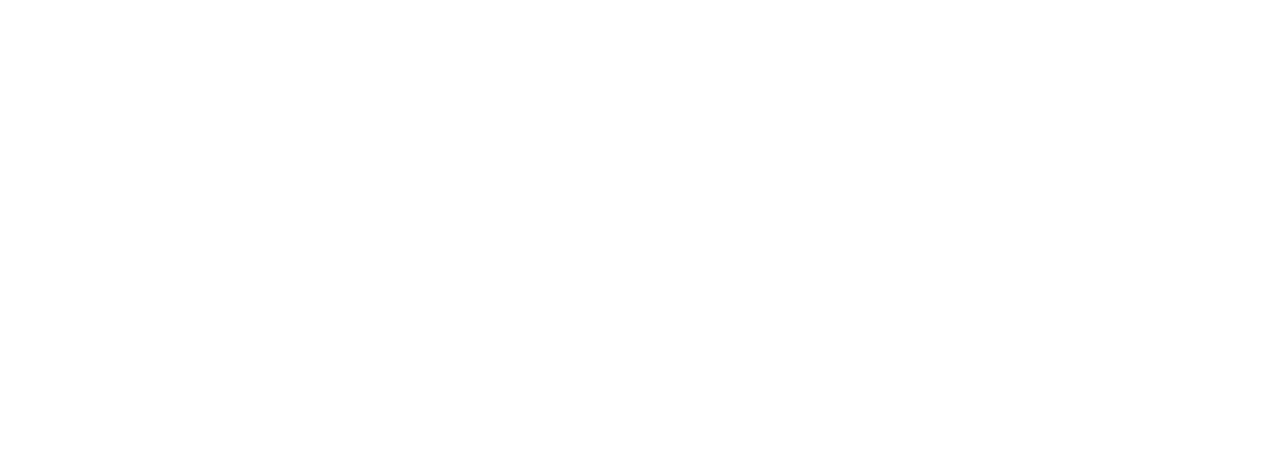
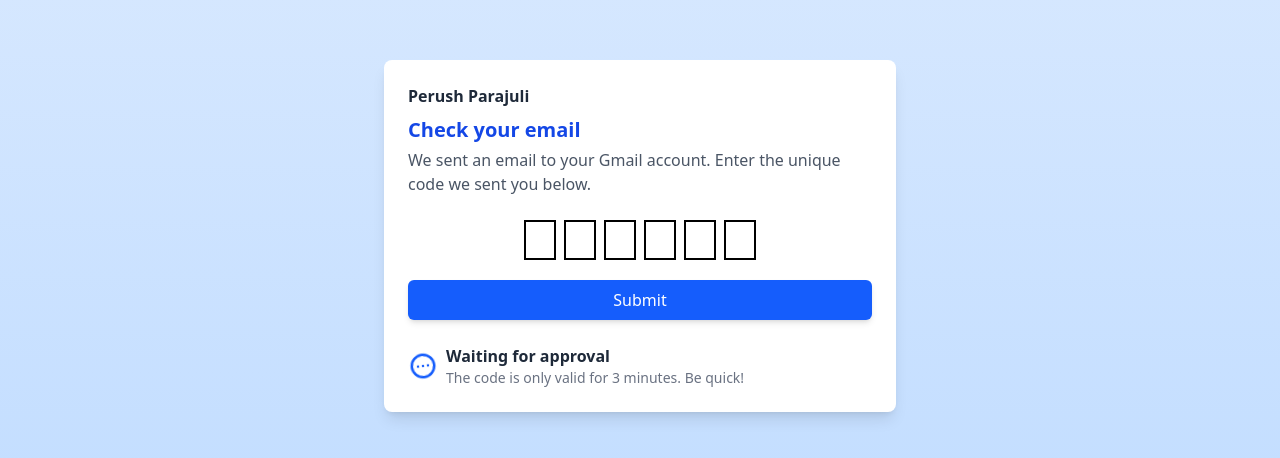
Before and after one commit to PerushParajuli/Url-Shortener, a React (Vite) app in the folder client/: page /signup/confirmation in a window 1280 px wide. Before the commit this address had no page. Shown: the part 164-622 px from the top of the page. Built offline with nearby package versions, Linux system fonts and the light colour scheme.

Commit message:
Updated route for signup confirmation. Connected Signup to its backend, now users are able to signup and create their account.

```diff
--- a/client/src/App.jsx
+++ b/client/src/App.jsx
@@ -9,7 +9,7 @@ const App = () => {
     <div>
       <Routes>
         <Route path="signup" element={<SignUp />} />
-        <Route path="signup-confirmation" element={<SignUpConfirmation />} />
+        <Route path="signup/confirmation" element={<SignUpConfirmation />} />
         <Route path="signin" element={<SignIn />} />
       </Routes>
     </div>
--- a/client/src/assets/pages/SignUp.jsx
+++ b/client/src/assets/pages/SignUp.jsx
@@ -39,10 +39,34 @@ const reducer = (state, action) => {
 const SignUp = () => {
   const [state, dispatch] = useReducer(reducer, initialState);
 
-  const handleSubmit = (e) => {
+  const handleSubmit = async (e) => {
     e.preventDefault();
 
     if (state.allowSubmission) {
+      const email = state.email;
+      const password = state.password;
+      const apiEndPoint =
+        "http://localhost:3002/api/user/auth/sendVerificationToken";
+
+      try {
+        const res = await fetch(apiEndPoint, {
+          method: "POST",
+          body: JSON.stringify({ email, password }),
+          headers: {
+            "Content-Type": "application/json",
+          },
+          credentials: "include",
+        });
+
+        if (!res.ok) {
+          throw new Error(`Response status: ${res.status}`);
+        }
+
+        const parsed = await res.json();
+        console.log(parsed);
+      } catch (error) {
+        console.error("Error submitting form:", error);
+      }
     } else {
       if (state.email === "") {
         dispatch({ type: SET_EMAIL_MESSAGE, payload: "Email needed!" });
@@ -59,7 +83,7 @@ const SignUp = () => {
   };
 
   const toggleShowPassword = () => {
-    dispatch({ type: SET_PASSWORD, payload: !state.showPassword });
+    dispatch({ type: SET_SHOW_PASSWORD, payload: !state.showPassword });
   };
 
   useEffect(() => {
@@ -102,7 +126,6 @@ const SignUp = () => {
         </div>
 
         <form
-          action=""
           method="post"
           className="flex flex-col gap-y-5 text-color-auth order-2 sm:order-3"
           onSubmit={handleSubmit}
@@ -193,6 +216,5 @@ const SignUp = () => {
 
 export default SignUp;
 
-// Backend Integration
 // Implement actual authentication logic for google
 // Password Strength Indicator
--- a/client/src/assets/pages/SignUpConfirmation.jsx
+++ b/client/src/assets/pages/SignUpConfirmation.jsx
@@ -2,8 +2,34 @@ import { HiOutlineDotsCircleHorizontal } from "react-icons/hi";
 import React from "react";
 
 const SignUpConfirmation = () => {
-  const handleSubmit = (e) => {
+  const handleSubmit = async (e) => {
     e.preventDefault();
+    const inputs = document.querySelectorAll("#otp-inputs input");
+
+    const otpCode = Array.from(inputs)
+      .map((input) => input.value)
+      .join("");
+
+    const apiEndPoint =
+      "http://localhost:3002/api/user/auth/verifyTokenAndSignup";
+
+    try {
+      const res = fetch(apiEndPoint, {
+        method: "POST",
+        headers: {
+          "Content-Type": "application/json",
+        },
+        body: JSON.stringify({ verificationToken: otpCode }),
+        credentials: "include",
+      });
+
+      if (!res.ok) {
+        throw new Error(`Response status: ${res.status}`);
+      }
+      console.log("User successfully created");
+    } catch (error) {
+      throw new Error(`Error validating and creating user`);
+    }
   };
 
   return (
@@ -22,15 +48,40 @@ const SignUpConfirmation = () => {
 
         <form
           onSubmit={handleSubmit}
-          className="flex flex-col items-center gap-y-2"
+          className="flex flex-col items-center gap-y-5"
         >
-          <input
-            type="text"
-            name="verificationToken"
-            id="verificationToken"
-            placeholder="Enter your code"
-            className="outline-none border-2 border-blue-300 rounded-md p-2 w-full transition duration-300 focus:border-blue-400"
-          />
+          <div id="otp-inputs" className="flex gap-x-2">
+            <input
+              maxlength="1"
+              name="input"
+              className="w-8 p-1 text-lg text-center border-2 outline-0"
+            />
+            <input
+              maxlength="1"
+              name="input"
+              className="w-8 p-1 text-lg text-center border-2 outline-0"
+            />
+            <input
+              maxlength="1"
+              name="input"
+              className="w-8 p-1 text-lg text-center border-2 outline-0"
+            />
+            <input
+              maxlength="1"
+              name="input"
+              className="w-8 p-1 text-lg text-center border-2 outline-0"
+            />
+            <input
+              maxlength="1"
+              name="input"
+              className="w-8 p-1 text-lg text-center border-2 outline-0"
+            />
+            <input
+              maxlength="1"
+              name="input"
+              className="w-8 p-1 text-lg text-center border-2 outline-0"
+            />
+          </div>
           <button
             type="submit"
             className="bg-blue-600 hover:bg-blue-700 text-white cursor-pointer w-full px-8 py-2 rounded-md shadow-md transition duration-200"
```
